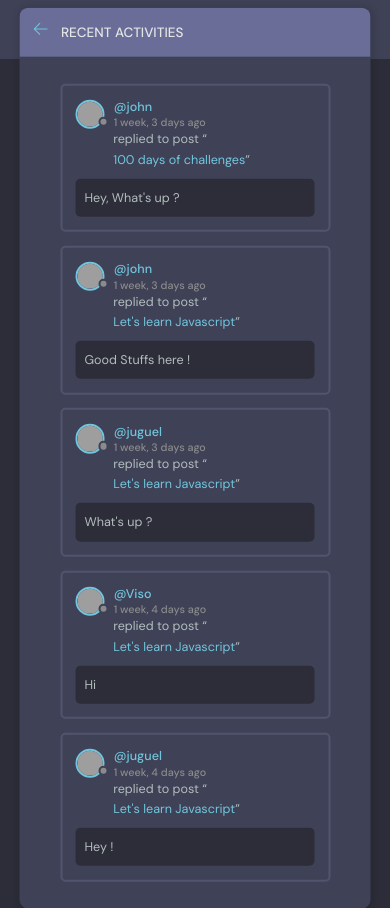
After one commit to GuelorMusavuli/DjangoStudyBud, a Django app: page /activity/ in a window 390 px wide. The commit adds this page. Run offline with Django 3.2, Linux system fonts and the light colour scheme; data comes from the database, SQL or seed files in the repository; both versions use the stored data as it was after the commit; grey boxes are pictures that could not be loaded.

Commit message:
Work on topics page and activity page for mobile version

```diff
--- /dev/null
+++ b/base_app/templates/base_app/activity.html
@@ -0,0 +1,63 @@
+{% extends 'base_app/base.html' %}
+
+{% block content %}
+    <main class="layout">
+      <div class="container">
+        <div class="layout__box">
+          <div class="layout__boxHeader">
+            <div class="layout__boxTitle">
+              <a href="{% url 'home' %}">
+                <svg version="1.1" xmlns="http://www.w3.org/2000/svg" width="32" height="32" viewBox="0 0 32 32">
+                  <title>arrow-left</title>
+                  <path
+                    d="M13.723 2.286l-13.723 13.714 13.719 13.714 1.616-1.611-10.96-10.96h27.625v-2.286h-27.625l10.965-10.965-1.616-1.607z"
+                  ></path>
+                </svg>
+              </a>
+              <h3>Recent Activities</h3>
+            </div>
+          </div>
+
+          <div class="activities-page layout__body">
+            {% for message in room_messages %}
+            <div class="activities__box">
+              <div class="activities__boxHeader roomListRoom__header">
+                <!-- message's user or owner -->
+                <a href="{% url 'user-profile' message.user.id %}" class="roomListRoom__author">
+                  <div class="avatar avatar--small">
+                    <img src="https://randomuser.me/api/portraits/women/11.jpg" />
+                  </div>
+                  <p><!-- username -->
+                    @{{message.user}}
+                    <span>{{message.created_date|timesince}} ago</span> <!-- created time -->
+                  </p>
+                </a>
+
+                <!-- only the owner of the message can delete it from the activity fields -->
+                {% if request.user == message.user %}
+                <div class="roomListRoom__actions">
+                  <a href="{% url 'delete-message' message.id %}">
+                    <svg version="1.1" xmlns="http://www.w3.org/2000/svg" width="32" height="32" viewBox="0 0 32 32">
+                      <title>remove</title>
+                      <path
+                        d="M27.314 6.019l-1.333-1.333-9.98 9.981-9.981-9.981-1.333 1.333 9.981 9.981-9.981 9.98 1.333 1.333 9.981-9.98 9.98 9.98 1.333-1.333-9.98-9.98 9.98-9.981z"
+                      ></path>
+                    </svg>
+                  </a>
+                </div>
+                {% endif %}
+              </div>
+              <div class="activities__boxContent">
+               <p>replied to post “<a href="{% url 'room' message.room.id %}">{{message.room}}</a>”</p>
+                <div class="activities__boxRoomContent">
+                  {{message.body}}
+                </div>
+              </div>
+            </div>
+            {% endfor %}
+          </div>
+        </div>
+      </div>
+    </main>
+
+{% endblock content %}
--- a/base_app/templates/base_app/topics_component.html
+++ b/base_app/templates/base_app/topics_component.html
@@ -14,7 +14,7 @@
     </li>
     {% endfor %}
   </ul>
-  <a class="btn btn--link" href="topics.html">
+  <a class="btn btn--link" href="{% url 'topics' %}">
     More
     <svg version="1.1" xmlns="http://www.w3.org/2000/svg" width="32" height="32" viewBox="0 0 32 32">
       <title>chevron-down</title>
--- a/base_app/urls.py
+++ b/base_app/urls.py
@@ -16,4 +16,7 @@ urlpatterns = [
     path('delete-message/<str:pk>/', views.deleteMessage, name="delete-message"),
 
     path('update-user/', views.updateUser, name="update-user"),
+
+    path('topics/', views.topicsPage, name="topics"),
+    path('activity/', views.activityPage, name="activity"),
 ]
--- a/base_app/views.py
+++ b/base_app/views.py
@@ -82,7 +82,7 @@ def home(request):
         Q(description__icontains=q)
 
     )
-    topics = Topic.objects.all() # get all the topics
+    topics = Topic.objects.all()[0:5] # get top 5 topics
     room_count = rooms.count() # get rooms count
 
     # Filter recent activities(conversations) to a topic name or all.
@@ -228,3 +228,16 @@ def updateUser(request):
             return redirect('user-profile', pk=user.id)
 
     return render(request, 'registration/update-user.html', {'form': form})
+
+def topicsPage(request):
+    # Search for the topic based on the query/search params(i.e. its name)
+    q = request.GET.get('q') if request.GET.get('q') != None else ''
+    topics = Topic.objects.filter(name__icontains=q)
+    context = {'topics': topics}
+    return render(request, 'base_app/topics.html', context)
+
+def activityPage(request):
+    # Search for the topic based on the query/search params(i.e. its name)
+    # q = request.GET.get('q') if request.GET.get('q') != None else ''
+    room_messages = Message.objects.all()
+    return render(request, 'base_app/activity.html', {'room_messages': room_messages})
```
Also changed, not shown: base_app/templates/base_app/home.html (+4 -4 lines), base_app/templates/base_app/topics.html (added, +50 -0 lines), db.sqlite3.
